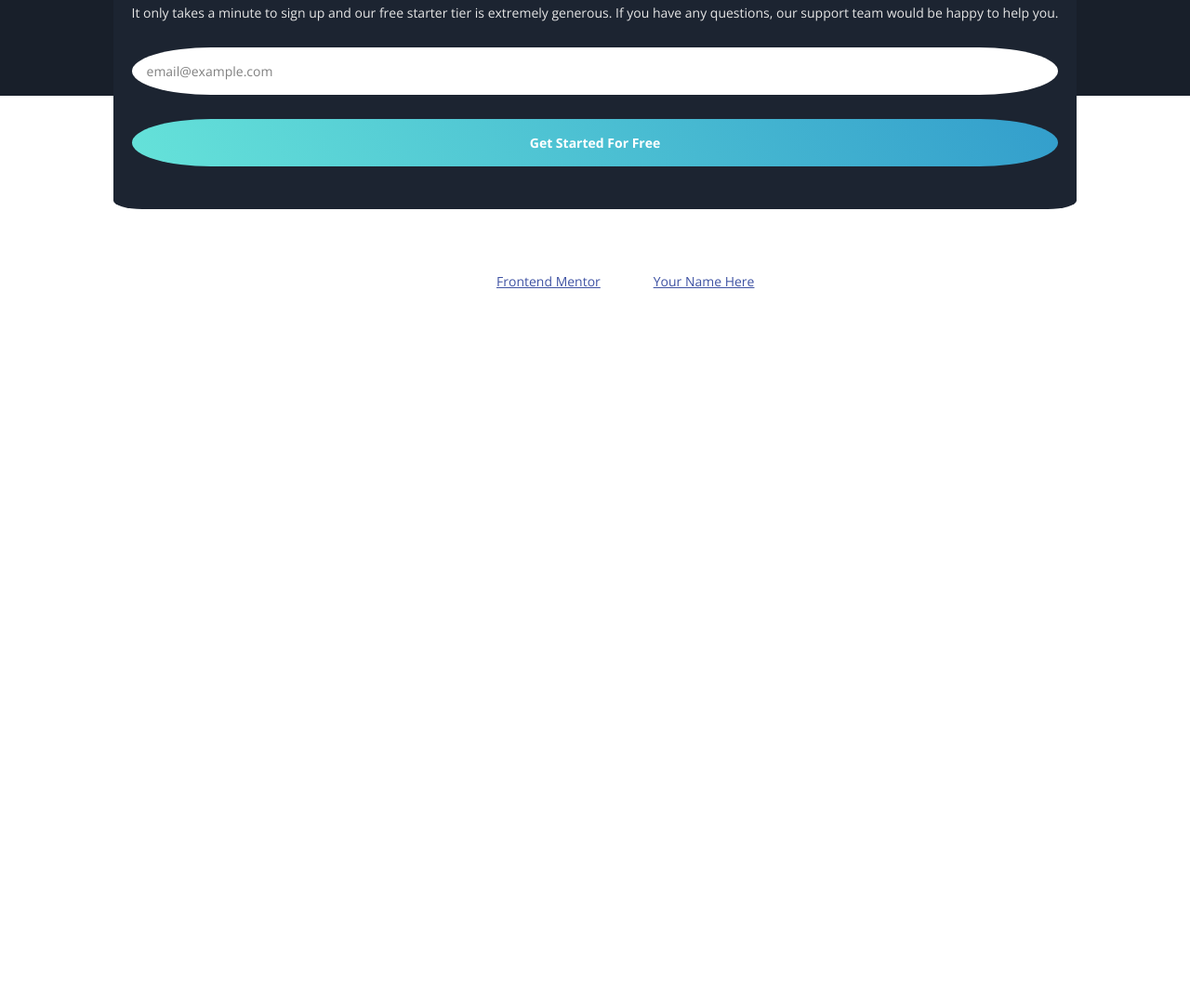
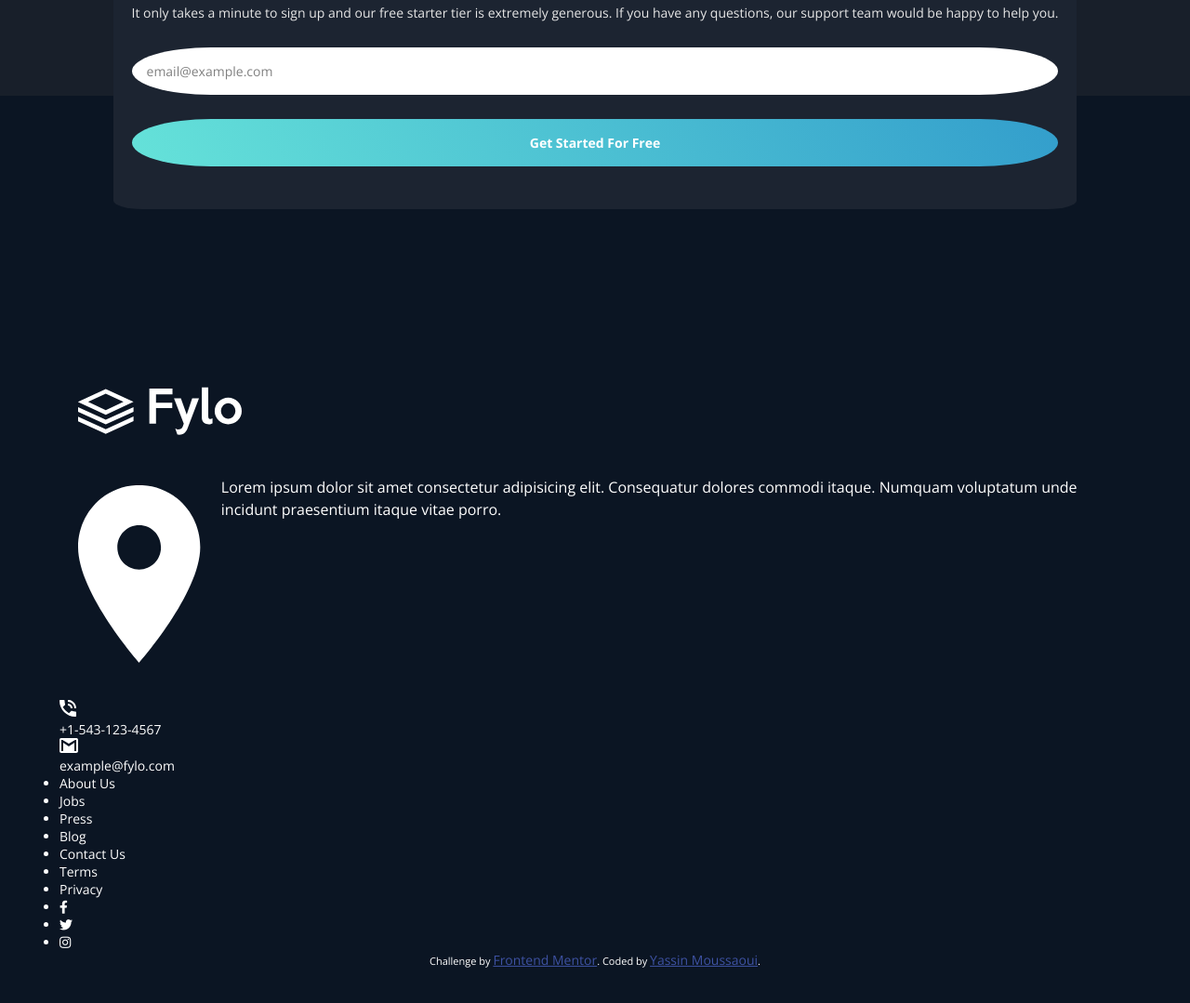
Before and after one commit to Yacheen/Fylo-landing-page, a plain HTML site: page index.html in a window 1280 px wide. Shown: the part 4292-5371 px from the top of the page at 93% size. Before the commit the page ends 4604 px from the top, so only its background shows below. Drawn offline with nearby package versions, Linux system fonts and the light colour scheme.

Commit message:
added footer content

```diff
--- a/CSS/styles.scss
+++ b/CSS/styles.scss
@@ -300,3 +300,40 @@ html {
         }
     }
 }
+
+//footer section
+
+.footer-section {
+    min-height: 100rem;
+    background-color: hsl(216, 53%, 9%);
+
+    .footer-content {
+        position: relative;
+        transform: translateY(50%);
+        display: flex;
+        flex-direction: column;
+        max-width: 90%;
+        margin: 0 auto;
+        .fylo-location {
+            img {
+                margin-bottom: 4rem;
+                margin-left: 2rem;
+            }
+            .location {
+                display: flex;
+                align-items: flex-start;
+                justify-content: center;
+
+                img {
+                    margin-right: 1.6rem;
+                    width: 15%;
+                    padding-top: 1rem;
+                }
+                p {
+                    font-size: 1.6rem;
+                    line-height: 2.4rem;
+                }
+            }
+        }
+    }
+}
--- a/index.html
+++ b/index.html
@@ -23,6 +23,12 @@
             href="https://fonts.googleapis.com/css2?family=Raleway:wght@400;700&display=swap"
             rel="stylesheet"
         />
+        <link
+            rel="stylesheet"
+            href="https://use.fontawesome.com/releases/v5.15.4/css/all.css"
+            integrity="sha384-DyZ88mC6Up2uqS4h/KRgHuoeGwBcD4Ng9SiP4dIRy0EXTlnuz47vAwmeGwVChigm"
+            crossorigin="anonymous"
+        />
 
         <title>
             Frontend Mentor | Fylo landing page with dark theme and features
@@ -32,6 +38,7 @@
         <!-- Feel free to remove these styles or customise in your own stylesheet 👍 -->
         <style>
             .attribution {
+                position: relative;
                 font-size: 11px;
                 text-align: center;
             }
@@ -97,6 +104,7 @@
                     class="information-image"
                     src="images/icon-collaboration.svg"
                 />
+
                 <h3 class="information-header">Real-time collaboration</h3>
                 <p class="information-text">
                     Securely share files and folders with friends, family and
@@ -205,44 +213,62 @@
                 </form>
             </div>
         </section>
-        <footer class="footer-section"></footer>
-        Get Started Access your files, anywhere The ability to use a smartphone,
-        tablet, or computer to access your account means your files follow you
-        everywhere. Security you can trust 2-factor authentication and
-        user-controlled encryption are just a couple of the security features we
-        allow to help secure your files. Real-time collaboration Securely share
-        files and folders with friends, family and colleagues for live
-        collaboration. No email attachments required. Store any type of file
-        Whether you're sharing holidays photos or work documents, Fylo has you
-        covered allowing for all file types to be securely stored and shared.
-        Stay productive, wherever you are Never let location be an issue when
-        accessing your files. Fylo has you covered for all of your file storage
-        needs. Securely share files and folders with friends, family and
-        colleagues for live collaboration. No email attachments required. See
-        how Fylo works Fylo has improved our team productivity by an order of
-        magnitude. Since making the switch our team has become a well-oiled
-        collaboration machine. Satish Patel Founder & CEO, Huddle Fylo has
-        improved our team productivity by an order of magnitude. Since making
-        the switch our team has become a well-oiled collaboration machine. Bruce
-        McKenzie Founder & CEO, Huddle Fylo has improved our team productivity
-        by an order of magnitude. Since making the switch our team has become a
-        well-oiled collaboration machine. Iva Boyd Founder & CEO, Huddle Get
-        early access today It only takes a minute to sign up and our free
-        starter tier is extremely generous. If you have any questions, our
-        support team would be happy to help you. Get Started For Free Lorem
-        ipsum dolor sit amet, consectetur adipiscing elit, sed do eiusmod tempor
-        incididunt ut labore et dolore magna aliqua +1-543-123-4567
-        example@fylo.com About Us Jobs Press Blog Contact Us Terms Privacy
 
-        <footer>
+        <footer class="footer-section">
+            <div class="footer-content">
+                <div class="fylo-location">
+                    <img src="./images/logo.svg" alt="fylo logo" />
+                    <div class="location">
+                        <img src="./images/icon-location.svg" />
+                        <p>
+                            Lorem ipsum dolor sit amet consectetur adipisicing
+                            elit. Consequatur dolores commodi itaque. Numquam
+                            voluptatum unde incidunt praesentium itaque vitae
+                            porro.
+                        </p>
+                    </div>
+                </div>
+                <div class="phone-and-email">
+                    <div class="phone">
+                        <img src="./images/icon-phone.svg" />
+                        <p>+1-543-123-4567</p>
+                    </div>
+                    <div class="email">
+                        <img src="./images/icon-email.svg" />
+                        <p>example@fylo.com</p>
+                    </div>
+                </div>
+
+                <ul class="about-us">
+                    <li>About Us</li>
+                    <li>Jobs</li>
+                    <li>Press</li>
+                    <li>Blog</li>
+                </ul>
+
+                <ul class="contact-us">
+                    <li>Contact Us</li>
+                    <li>Terms</li>
+                    <li>Privacy</li>
+                </ul>
+
+                <ul class="social-links">
+                    <li><i class="fab fa-facebook-f"></i></li>
+                    <li><i class="fab fa-twitter"></i></li>
+                    <li><i class="fab fa-instagram"></i></li>
+                </ul>
+
                 <p class="attribution">
                     Challenge by
                     <a
                         href="https://www.frontendmentor.io?ref=challenge"
                         target="_blank"
                         >Frontend Mentor</a
-                >. Coded by <a href="#">Your Name Here</a>.
+                    >. Coded by
+                    <a href="https://twitter.com/dj_y4ssin">Yassin Moussaoui</a
+                    >.
                 </p>
+            </div>
         </footer>
     </body>
 </html>
```
Also changed, not shown: CSS/styles.css, package-lock.json (added), 1 other file. Lines whose indentation alone changed are shown as unchanged.
